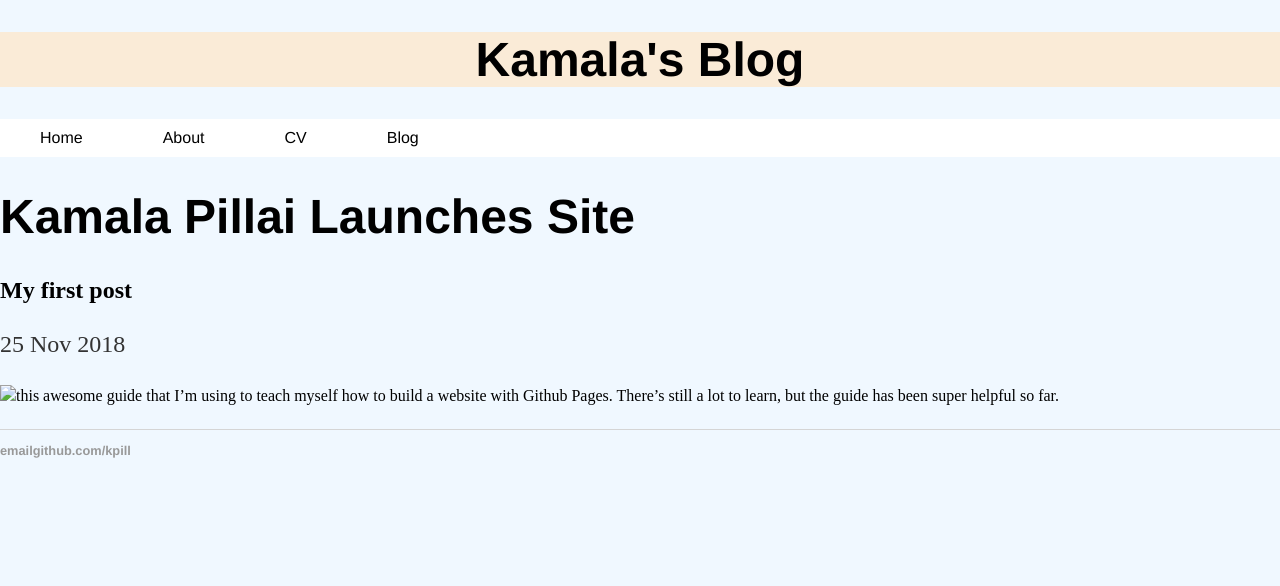
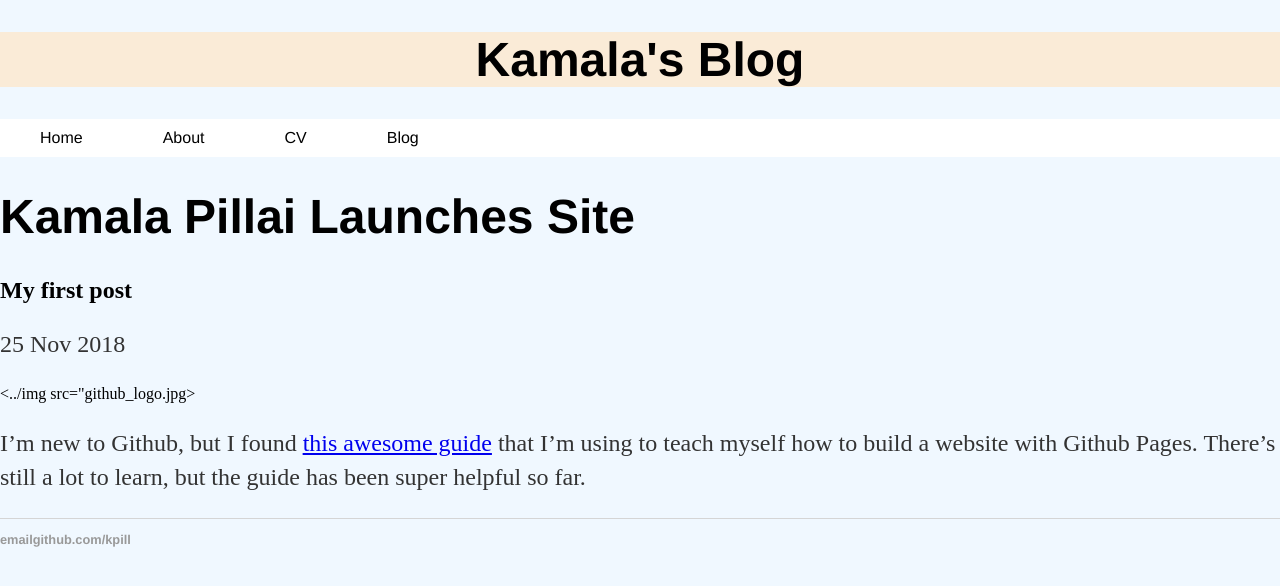
Before and after one commit to kpill/kpill.github.io, a Jekyll site: the page built from _posts/2018-11-25-kamala-pillai-site-launched.md, in a window 1280 px wide. Shown: the top 586 px of the page. Built offline with Jekyll 4.4.1, drawn with Linux system fonts in a browser that asks for light colours.

Commit message:
Update post.html

```diff
--- a/_layouts/post.html
+++ b/_layouts/post.html
@@ -6,6 +6,6 @@ layout: default
 <p class="meta">{{ page.date | date_to_string }}</p>
 
 <div class="post">
-  <img src="github_logo.jpg>
+  <../img src="github_logo.jpg>
   {{ content }}
 </div>
```
